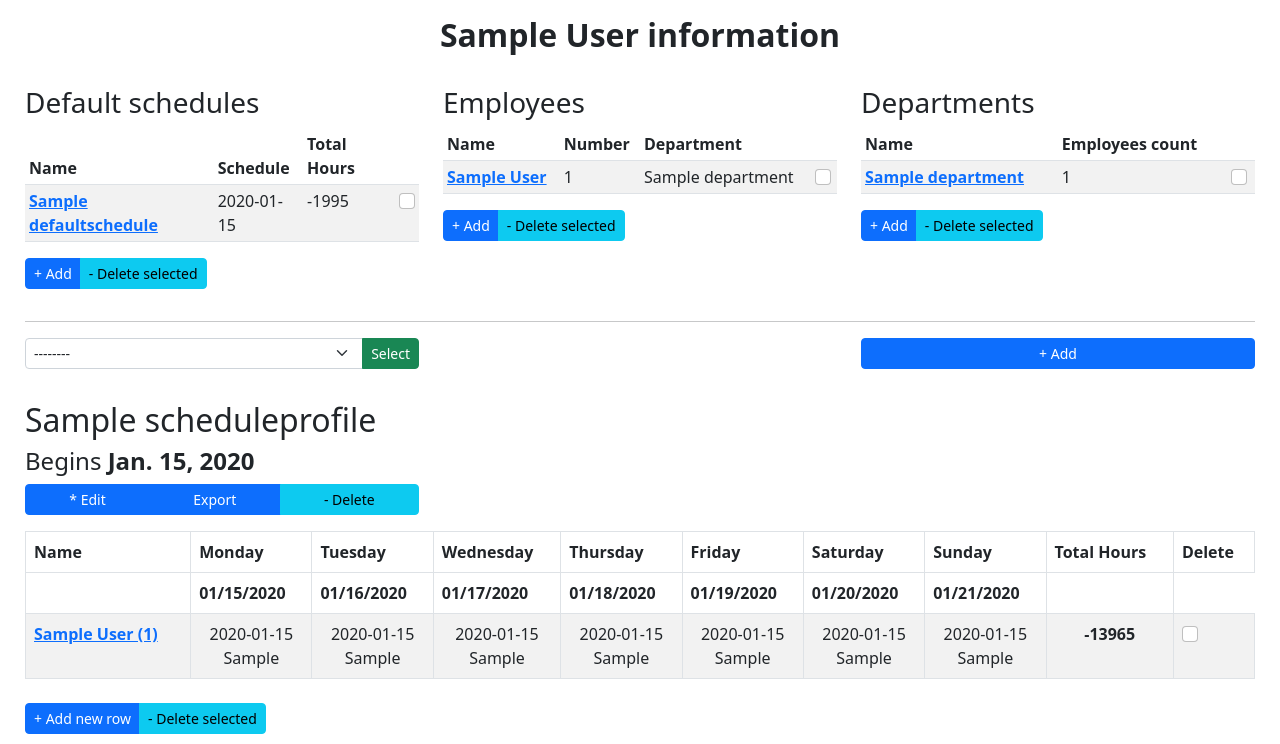
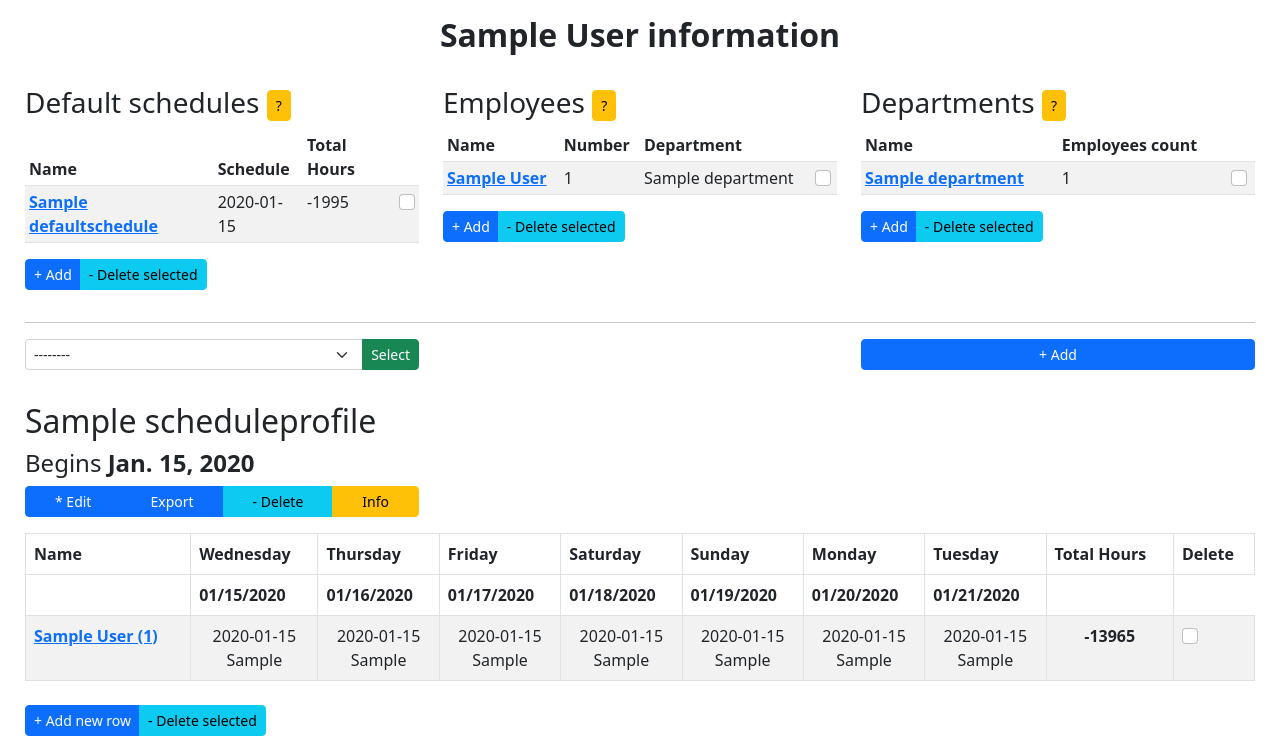
Before and after one commit to terra-incognita-12/sunset_scheduler, a Django app: page / in a window 1280 px wide. Shown: the part 56-800 px from the top of the page. Run offline with Django 4.2, Linux system fonts and the light colour scheme; a user stored in the database is signed in; tables that the repository leaves empty hold one stand-in row (values such as "Sample post").

Commit message:
Adjust some bugs and front

```diff
--- a/app/main_app/static/js/events.js
+++ b/app/main_app/static/js/events.js
@@ -3,6 +3,7 @@ let modal = null;
 window.onload = function() {
     default_schedule_hours_total();
     dates_of_week();
+    weekdays_name();
     weekday_hours_total();
     week_hours_total();
 }
@@ -62,6 +63,15 @@ function dates_of_week() {
     }
 }
 
+function weekdays_name() {
+    const date = document.querySelector(`[id$="-schedule_profile_begin_date"`).innerText;
+    const date_elemetns = document.getElementsByClassName('weekday_name');
+
+    for (var i = 0; i < date_elemetns.length; i++) {
+        date_elemetns.item(i).innerText = convert_date_to_week_name(date, i);
+    }
+}
+
 function weekday_hours_total() {
     const day_elements = document.getElementsByClassName('weekday');
     const weekday_total_elements = document.getElementsByClassName('weekday_total_hours');
@@ -117,10 +127,18 @@ function convert_date_to_iso(date, add_days_to_date = 0) {
     // Get rid of punctuation marks in date (origin format: Aug. 1, 2022)
     date = date.replace(/[.,]/g, "");
     // Convert to yyyy-mm-dd
-    // format_date = new Date(date).toISOString().split('T')[0];
     const format_date = new Date(date)
     format_date.setDate(format_date.getDate() + add_days_to_date);
+    // console.log(format_date.toISOString())
+    console.log(format_date.toLocaleDateString('en-US', { weekday: 'long' }))
     return format_date.toISOString().split('T')[0];
+}
+
+function convert_date_to_week_name(date, add_days_to_date = 0) {
+    date = date.replace(/[.,]/g, "");
+    const format_date = new Date(date)
+    format_date.setDate(format_date.getDate() + add_days_to_date);
+    return format_date.toLocaleDateString('en-US', { weekday: 'long' });
 }
 
 function get24from12(time) {
--- a/app/main_app/templates/index/edit_forms.html
+++ b/app/main_app/templates/index/edit_forms.html
@@ -79,7 +79,7 @@
 	</div>
 </div>
 <!-- SCHEDULE PROFILE -->
-<div class="modal" id="schedule_detail_modal" data-bs-backdrop="static" data-bs-keyboard="false">
+<div class="modal fade" tabindex="-1" id="schedule_detail_modal" data-bs-backdrop="static" data-bs-keyboard="false">
 	<div class="modal-dialog modal-xl">
 		<div class="modal-content">
 			<div class="modal-header">
--- a/app/main_app/templates/index/index.html
+++ b/app/main_app/templates/index/index.html
@@ -5,6 +5,8 @@
 <div class="row mt-3 mb-4">
 	<h2 class="text-center"><b>{{ request.user.company_name }} information</b></h2>
 </div>
+
+{% include 'index/info_modals.html' %}
 
 <!-- TOP LEVEL -->
 <div class="row">
--- /dev/null
+++ b/app/main_app/templates/index/info_modals.html
@@ -0,0 +1,56 @@
+<!-- DEFAULT_SCHEDULE -->
+<div class="modal" id="default_schedule_info" data-bs-backdrop="static" data-bs-keyboard="false">
+	<div class="modal-dialog">
+		<div class="modal-content">
+			<div class="modal-header">
+				<h5>About Default Schedule</h5>
+				<button type="button" class="btn-close" data-bs-dismiss="modal" aria-label="Close"></button>
+			</div>
+			<div class="modal-body">
+				<p>Lorem ipsum dolor sit amet, consectetur adipiscing elit. Pellentesque nec lectus ullamcorper, gravida nunc eu, luctus turpis. Integer at mauris aliquam, vehicula quam vehicula, aliquet augue. In ultrices elit et erat pulvinar, ac feugiat nisl pharetra. Cras pharetra imperdiet arcu in convallis. Suspendisse aliquam, orci ut rhoncus vehicula, tellus risus finibus velit, sit amet ullamcorper risus augue id urna. Cras aliquam posuere dictum. Vivamus vel enim a felis rhoncus ultrices. In hac habitasse platea dictumst. Ut mollis gravida nisl, a elementum justo iaculis quis. Aliquam nec eleifend nisi. Praesent ornare lorem eu dolor interdum vestibulum. Aliquam quis ante at tellus.</p>
+			</div>
+		</div>
+	</div>
+</div>
+<!-- DEPARTMENT -->
+<div class="modal" id="department_info" data-bs-backdrop="static" data-bs-keyboard="false">
+	<div class="modal-dialog">
+		<div class="modal-content">
+			<div class="modal-header">
+				<h5>About Departments</h5>
+				<button type="button" class="btn-close" data-bs-dismiss="modal" aria-label="Close"></button>
+			</div>
+			<div class="modal-body">
+				<p>Lorem ipsum dolor sit amet, consectetur adipiscing elit. Pellentesque nec lectus ullamcorper, gravida nunc eu, luctus turpis. Integer at mauris aliquam, vehicula quam vehicula, aliquet augue. In ultrices elit et erat pulvinar, ac feugiat nisl pharetra. Cras pharetra imperdiet arcu in convallis. Suspendisse aliquam, orci ut rhoncus vehicula, tellus risus finibus velit, sit amet ullamcorper risus augue id urna. Cras aliquam posuere dictum. Vivamus vel enim a felis rhoncus ultrices. In hac habitasse platea dictumst. Ut mollis gravida nisl, a elementum justo iaculis quis. Aliquam nec eleifend nisi. Praesent ornare lorem eu dolor interdum vestibulum. Aliquam quis ante at tellus.</p>
+			</div>
+		</div>
+	</div>
+</div>
+<!-- EMPLOYEE -->
+<div class="modal" id="employee_info" data-bs-backdrop="static" data-bs-keyboard="false">
+	<div class="modal-dialog">
+		<div class="modal-content">
+			<div class="modal-header">
+				<h5>About Employees</h5>
+				<button type="button" class="btn-close" data-bs-dismiss="modal" aria-label="Close"></button>
+			</div>
+			<div class="modal-body">
+				<p>Lorem ipsum dolor sit amet, consectetur adipiscing elit. Pellentesque nec lectus ullamcorper, gravida nunc eu, luctus turpis. Integer at mauris aliquam, vehicula quam vehicula, aliquet augue. In ultrices elit et erat pulvinar, ac feugiat nisl pharetra. Cras pharetra imperdiet arcu in convallis. Suspendisse aliquam, orci ut rhoncus vehicula, tellus risus finibus velit, sit amet ullamcorper risus augue id urna. Cras aliquam posuere dictum. Vivamus vel enim a felis rhoncus ultrices. In hac habitasse platea dictumst. Ut mollis gravida nisl, a elementum justo iaculis quis. Aliquam nec eleifend nisi. Praesent ornare lorem eu dolor interdum vestibulum. Aliquam quis ante at tellus.</p>
+			</div>
+		</div>
+	</div>
+</div>
+<!-- SCHEDULE PROFILE -->
+<div class="modal" id="schedule_info" data-bs-backdrop="static" data-bs-keyboard="false">
+	<div class="modal-dialog">
+		<div class="modal-content">
+			<div class="modal-header">
+				<h5>About Schedules</h5>
+				<button type="button" class="btn-close" data-bs-dismiss="modal" aria-label="Close"></button>
+			</div>
+			<div class="modal-body">
+				<p>Lorem ipsum dolor sit amet, consectetur adipiscing elit. Pellentesque nec lectus ullamcorper, gravida nunc eu, luctus turpis. Integer at mauris aliquam, vehicula quam vehicula, aliquet augue. In ultrices elit et erat pulvinar, ac feugiat nisl pharetra. Cras pharetra imperdiet arcu in convallis. Suspendisse aliquam, orci ut rhoncus vehicula, tellus risus finibus velit, sit amet ullamcorper risus augue id urna. Cras aliquam posuere dictum. Vivamus vel enim a felis rhoncus ultrices. In hac habitasse platea dictumst. Ut mollis gravida nisl, a elementum justo iaculis quis. Aliquam nec eleifend nisi. Praesent ornare lorem eu dolor interdum vestibulum. Aliquam quis ante at tellus.</p>
+			</div>
+		</div>
+	</div>
+</div>
--- a/app/main_app/templates/index/levels/body_schedule.html
+++ b/app/main_app/templates/index/levels/body_schedule.html
@@ -11,6 +11,7 @@
 			<a class="btn btn-sm btn-primary" onclick="edit_data('schedule_profile', {{ current_schedule.schedule_profile.id }})">* Edit</a>
 			<a class="btn btn-sm btn-primary" href="{% url 'export_schedule' %}">Export</a>
 			<a class="btn btn-sm btn-info" href="{% url 'schedule_profile_delete' current_schedule.schedule_profile.id %}" onclick="return confirm('Are you sure you want delete {{ current_schedule.schedule_profile.name }}?');">- Delete</a>
+			<button type="button" class="btn btn-sm btn-warning" data-bs-toggle="modal" data-bs-target="#schedule_info">Info</button>
 		</div>
 	</div>
 </div>
@@ -23,13 +24,13 @@
                 <thead>
                     <tr>
                         <th scope="col">Name</th>
-                        <th scope="col">Monday</th>
-                        <th scope="col">Tuesday</th>
-                        <th scope="col">Wednesday</th>
-                        <th scope="col">Thursday</th>
-                        <th scope="col">Friday</th>
-                        <th scope="col">Saturday</th>
-                        <th scope="col">Sunday</th>
+                        <th class="weekday_name" scope="col"></th>
+                        <th class="weekday_name" scope="col"></th>
+                        <th class="weekday_name" scope="col"></th>
+                        <th class="weekday_name" scope="col"></th>
+                        <th class="weekday_name" scope="col"></th>
+                        <th class="weekday_name" scope="col"></th>
+                        <th class="weekday_name" scope="col"></th>
                         <th scope="col">Total Hours</th>
                         <th scope="col">Delete</th>
                     </tr>
--- a/app/main_app/templates/index/levels/top.html
+++ b/app/main_app/templates/index/levels/top.html
@@ -1,6 +1,6 @@
 <!-- DEFAULT SCHEDULE -->
 <div class="col-xs-12 col-lg-4 mb-3">
-	<h3>Default schedules</h3>
+	<h3>Default schedules <button type="button" class="btn btn-sm btn-warning" data-bs-toggle="modal" data-bs-target="#default_schedule_info">?</button></h3>
     <form method="POST" action="{% url 'default_schedule_delete' %}">
         {% csrf_token %}
         <div class="table-responsive">
@@ -45,7 +45,7 @@
 </div>
 <!-- EMPLOYEES -->
 <div class="col-xs-12 col-lg-4 mb-3">
-	<h3>Employees</h3>
+	<h3>Employees <button type="button" class="btn btn-sm btn-warning" data-bs-toggle="modal" data-bs-target="#employee_info">?</button></h3>
     <form method="POST" action="{% url 'employee_delete' %}">
         {% csrf_token %}
         <div class="table-responsive">
@@ -90,7 +90,7 @@
 </div>
 <!-- DEPARTMENTS -->
 <div class="col-xs-12 col-lg-4 mb-3">
-	<h3>Departments</h3>
+	<h3>Departments <button type="button" class="btn btn-sm btn-warning" data-bs-toggle="modal" data-bs-target="#department_info">?</button></h3>
     <form method="POST" action="{% url 'department_delete' %}">
         {% csrf_token %}
         <div class="table-responsive">
```
